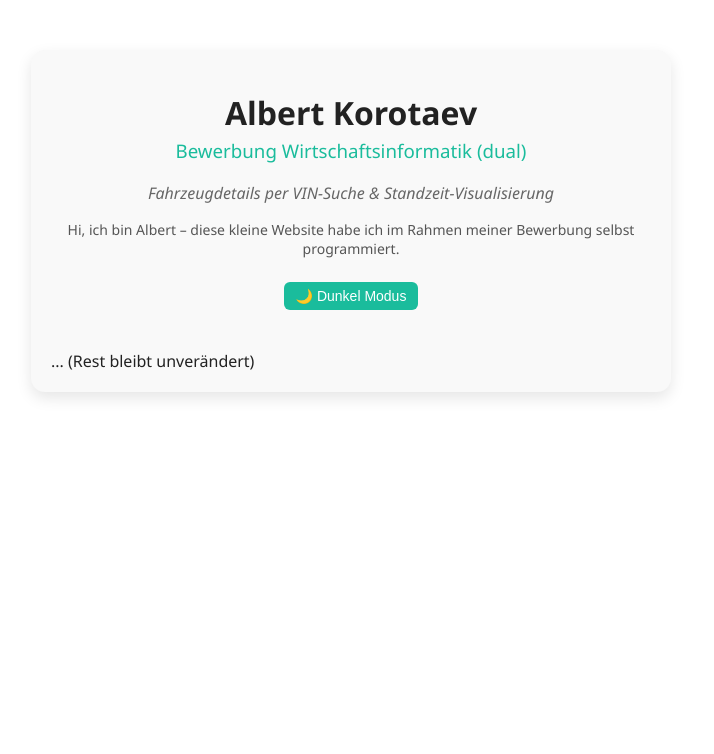
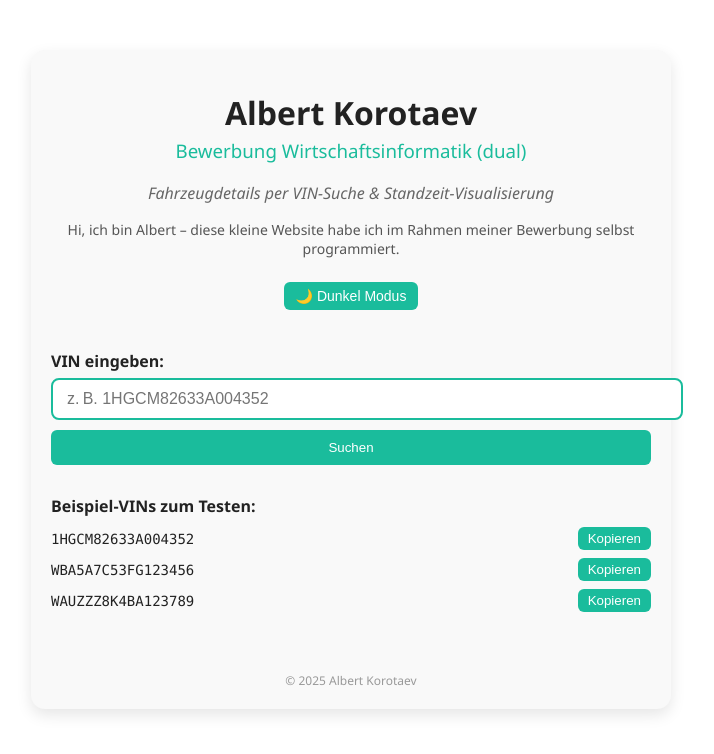
Before and after one commit to Miracle77777777/Bewerbungsprojekt_EPG, a React (Create React App) app: page / in a window 1280 px wide. Shown: the top 754 px of the page, without its empty margins (289-1003 px from the left). Built offline with nearby package versions, Linux system fonts and the light colour scheme.

Commit message:
Verbesserung 3.1

```diff
--- a/src/App.js
+++ b/src/App.js
@@ -106,7 +106,88 @@ export default function App() {
         </button>
       </header>
 
-      ... (Rest bleibt unverändert)
+      <section style={{ marginBottom: 30 }}>
+        <label htmlFor="vin-input" style={{ display: "block", marginBottom: 6, fontWeight: 600 }}>VIN eingeben:</label>
+        <input
+          id="vin-input"
+          type="text"
+          value={vinInput}
+          onChange={(e) => setVinInput(e.target.value)}
+          placeholder="z. B. 1HGCM82633A004352"
+          style={{
+            width: "100%",
+            padding: "10px 14px",
+            fontSize: 16,
+            backgroundColor: inputBg,
+            border: `2px solid ${borderColor}`,
+            color: textColor,
+            borderRadius: 8,
+            marginBottom: 10,
+          }}
+          onKeyDown={(e) => e.key === "Enter" && handleSearch()}
+        />
+        <button
+          onClick={handleSearch}
+          style={{
+            backgroundColor: "#1abc9c",
+            color: "white",
+            padding: "10px 16px",
+            border: "none",
+            borderRadius: 6,
+            cursor: "pointer",
+            width: "100%",
+          }}
+        >
+          Suchen
+        </button>
+      </section>
+
+      <section style={{ marginBottom: 30 }}>
+        <p style={{ fontWeight: 600, marginBottom: 10 }}>Beispiel-VINs zum Testen:</p>
+        {cars.map((c) => (
+          <div key={c.vin} style={{ display: "flex", alignItems: "center", marginBottom: 8 }}>
+            <code style={{ flexGrow: 1, fontSize: 14 }}>{c.vin}</code>
+            <button
+              onClick={() => copyToClipboard(c.vin)}
+              style={{
+                marginLeft: 10,
+                padding: "4px 10px",
+                backgroundColor: copiedVin === c.vin ? "#16a085" : "#1abc9c",
+                color: "white",
+                border: "none",
+                borderRadius: 6,
+                cursor: "pointer",
+                transition: "background-color 0.3s",
+              }}
+            >
+              {copiedVin === c.vin ? "✓ Kopiert" : "Kopieren"}
+            </button>
+          </div>
+        ))}
+      </section>
+
+      {error && (
+        <div style={{ color: "#e74c3c", fontWeight: 600, marginBottom: 20, textAlign: "center" }}>{error}</div>
+      )}
+
+      {car && (
+        <section>
+          <h3 style={{ borderBottom: `2px solid ${borderColor}`, paddingBottom: 6, marginBottom: 20 }}>
+            Fahrzeugdetails
+          </h3>
+          <p><strong>Modell:</strong> {car.model}</p>
+          <p><strong>Baujahr:</strong> {car.year}</p>
+          <p><strong>Preis:</strong> {car.price.toLocaleString("de-DE")} €</p>
+          <div style={{ marginTop: 30 }}>
+            <h4 style={{ marginBottom: 10 }}>Standzeit (Tage)</h4>
+            <Bar label={car.model} value={car.standzeit} max={maxStandzeit} darkMode={darkMode} />
+          </div>
+        </section>
+      )}
+
+      <footer style={{ marginTop: 60, fontSize: 12, color: darkMode ? "#aaa" : "#999", textAlign: "center" }}>
+        &copy; 2025 Albert Korotaev
+      </footer>
     </div>
   );
 }
```
